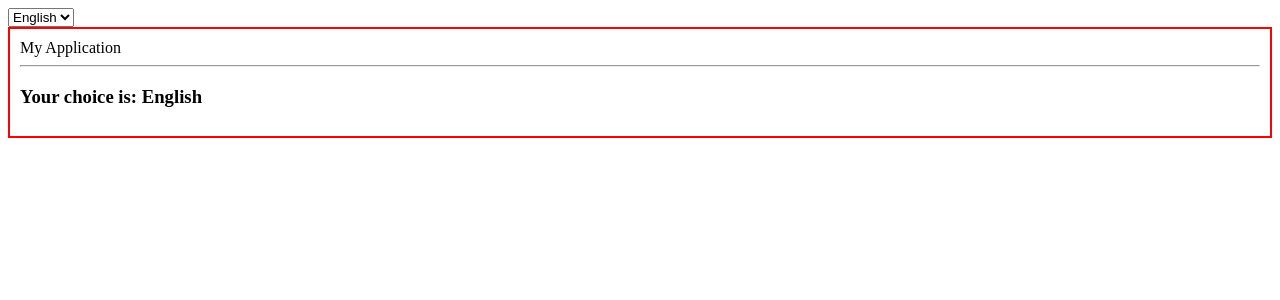
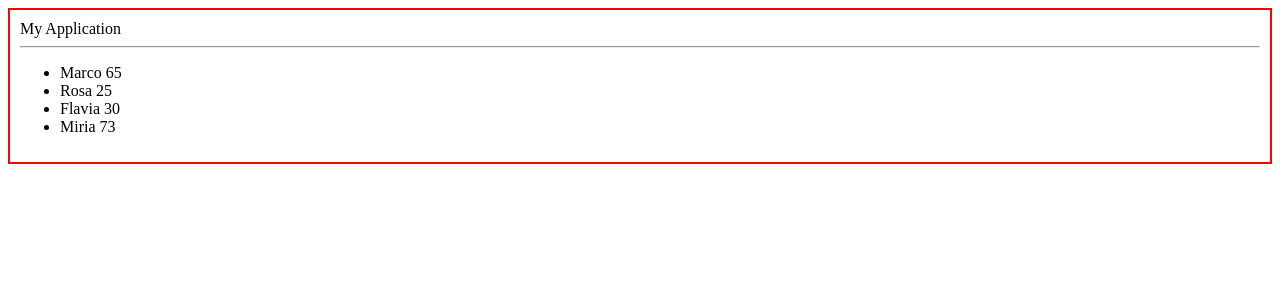
Before and after one commit to frances8713/react-exercises, a React (Create React App) app: page / in a window 1280 px wide. Shown: the top 300 px of the page. Built offline with nearby package versions, Linux system fonts and the light colour scheme.

Commit message:
feat: exercise useMemo

```diff
--- a/src/App.js
+++ b/src/App.js
@@ -6,25 +6,16 @@ import { HookCounter } from './HookCounter'
 import { CarDetails } from './CarDetalis'
 import { LanguageContext } from "./LanguageContext";
 import { DisplayLanguage } from "./DisplayLanguage";
+import { FilteredList } from './FilteredList'
 
 
 export function App () {
- const [language, setLanguage] = useState('en')
 
- function handleChangeLanguage(event) {
-     setLanguage(event.target.value)
- }
         return (
           <div>
-            <select value='language' onChange={handleChangeLanguage}>
-              <option value='en'>English</option>
-              <option value='it'>Italiano</option>
-            </select>
-          <LanguageContext.Provider value={language}>
           <Container title="My Application">
-          <DisplayLanguage />
+          <FilteredList />
           </Container>
-          </LanguageContext.Provider>
           </div>
         )
       }
--- /dev/null
+++ b/src/FilteredList.js
@@ -0,0 +1,24 @@
+import { useMemo } from 'react'
+
+    const list = [
+        {id: 1, name: 'Marco', age: 65},
+        {id: 2, name: 'Rosa', age: 25},
+        {id: 3, name: 'Flavia', age: 30},
+        {id: 4, name: 'Enzo', age: 15},
+        {id: 5, name: 'Gino', age: 7},
+        {id: 6, name: 'Miria', age: 73}
+      ]
+
+    export function FilteredList () {
+        const filteredList = useMemo (() => {
+            return list.filter(item => item.age >= 18)
+        }, [list])
+
+    return (
+        <div>
+            <ul>
+                {filteredList.map((item) => <li>{item.name} {item.age}</li>)}
+            </ul>
+        </div>
+    )
+}
```
